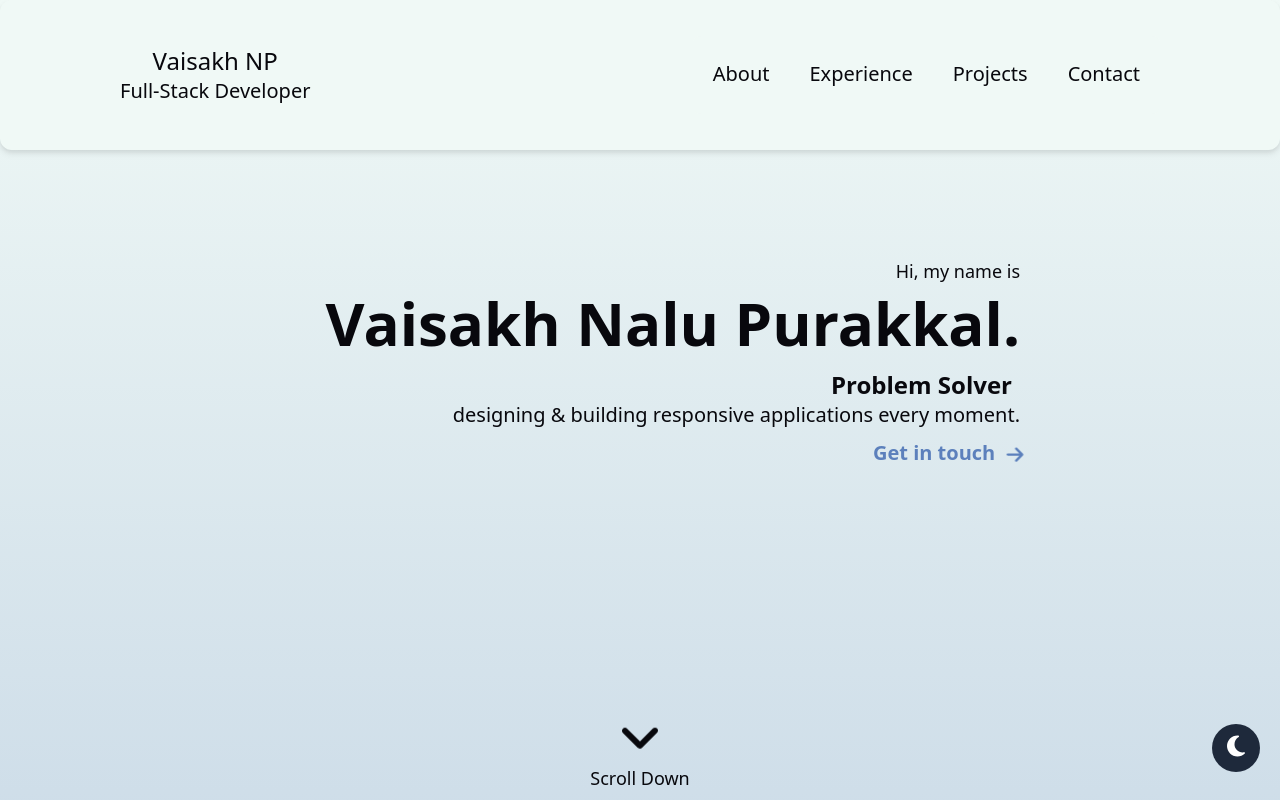
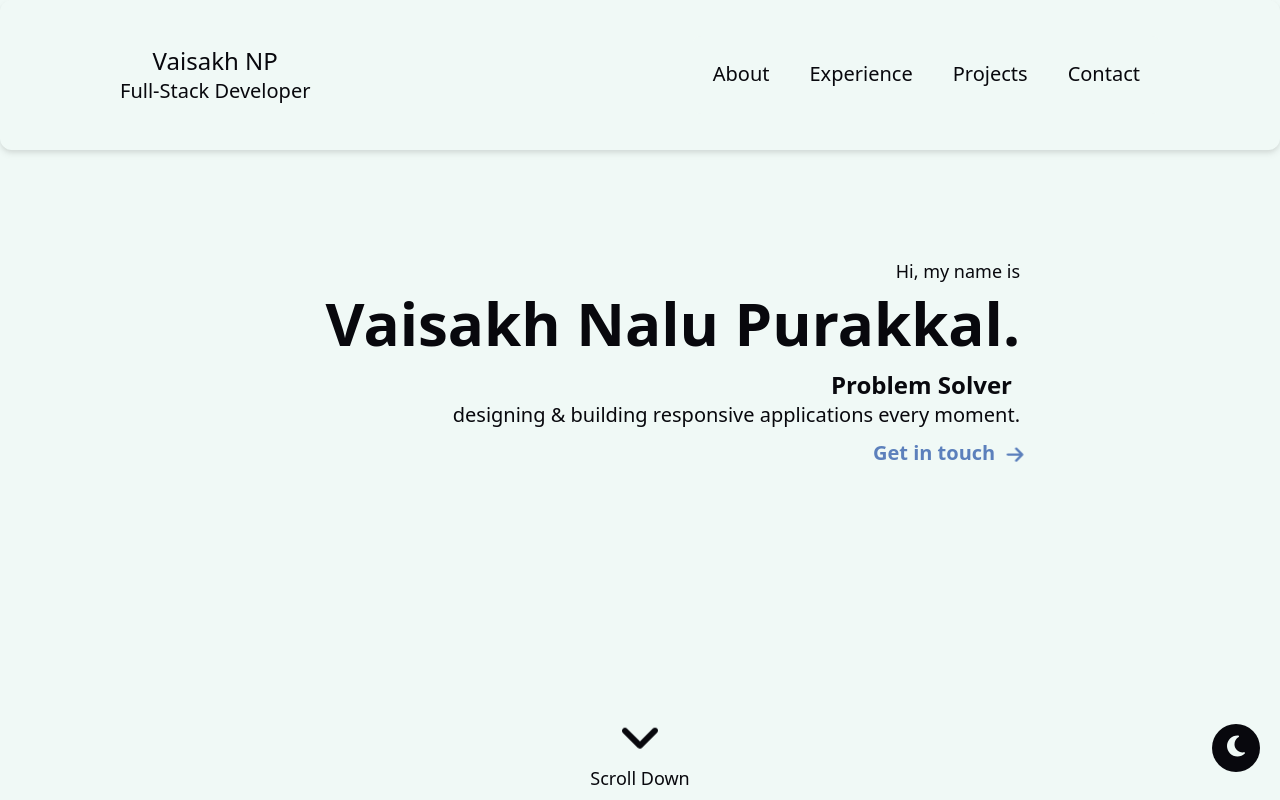
Before and after one commit to cr1spyvada/Simple-Portfolio, a Next.js app: page / in a window 1280 px wide. Shown: the top 800 px of the page. Built offline with nearby package versions, Linux system fonts and the light colour scheme.

Commit message:
toggle button update

```diff
--- a/components/buttons/ToggleButton.js
+++ b/components/buttons/ToggleButton.js
@@ -3,12 +3,10 @@ import React from 'react';
 
 const ToggleButton = ({ icon, onClick }) => {
   return (
-    <button
-      onClick={onClick}
-      className="rounded-full bg-slate-800 dark:bg-blue-100 h-8 w-8 md:h-12 md:w-12">
+    <button onClick={onClick} className="rounded-full bg-w6 dark:bg-w1 h-8 w-8 md:h-12 md:w-12">
       <FontAwesomeIcon
         icon={icon}
-        className="dark:text-black text-white text-[1.2rem] md:text-[1.5rem]"
+        className="dark:text-w6 text-w1 text-[1.2rem] md:text-[1.5rem]"
       />
     </button>
   );
--- a/pages/index.js
+++ b/pages/index.js
@@ -50,7 +50,8 @@ export default function Home() {
   }
 
   return (
-    <div className="bg-gradient-to-b text-w6 dark:text-w1 from-w1 to-w4 text-xs sm:text-sm md:text-md lg:text-lg transition-colors duration-500 dark:from-w6 dark:to-w6">
+    // <div className="bg-gradient-to-b text-w6 dark:text-w1 from-w1 to-w4 text-xs sm:text-sm md:text-md lg:text-lg transition-colors duration-500 dark:from-w6 dark:to-w6">
+    <div className="bg-gradient-to-b text-w6 dark:text-w1 bg-w1 text-xs sm:text-sm md:text-md lg:text-lg transition-colors duration-500 dark:from-w6">
       <Head>
         <meta content="width=device-width, initial-scale=1" name="viewport" />
       </Head>
```
